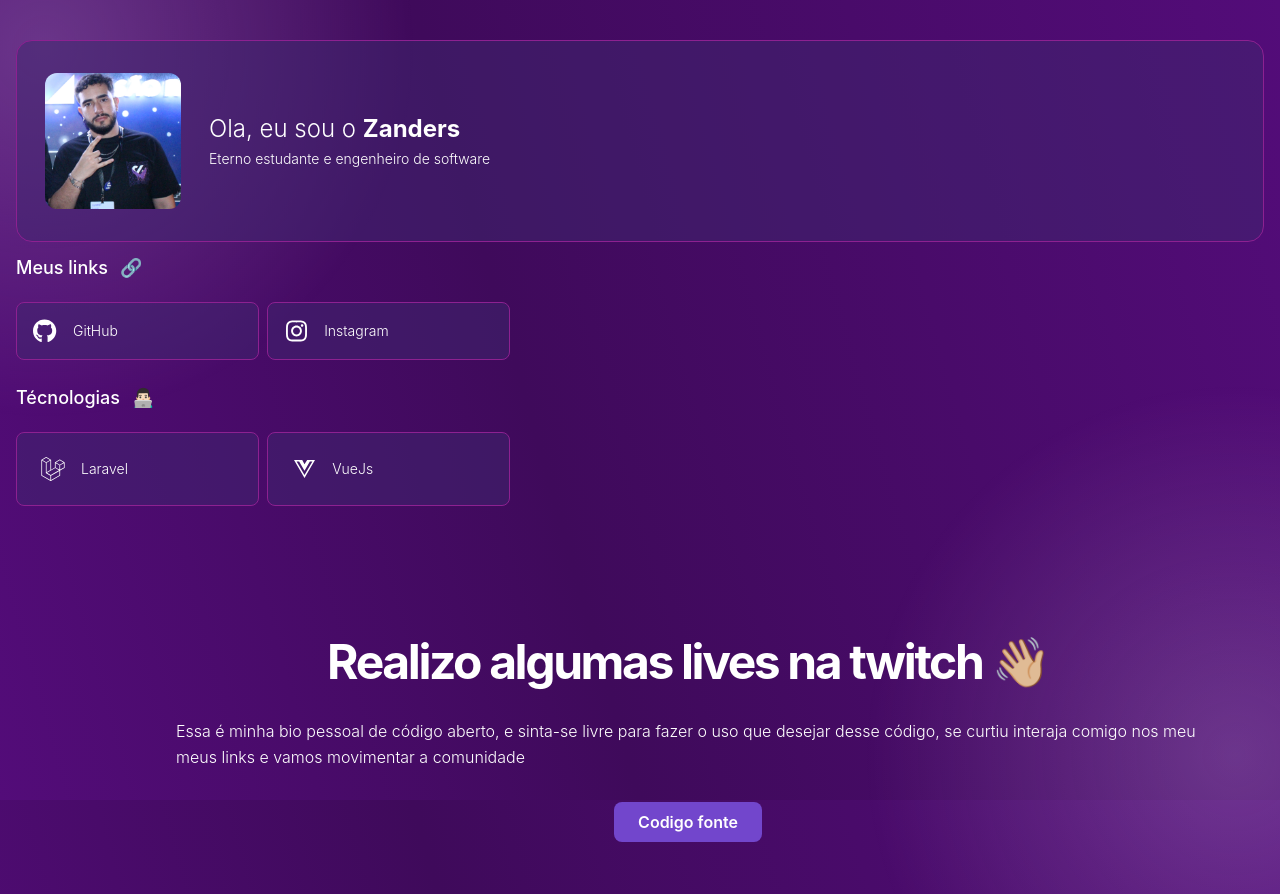
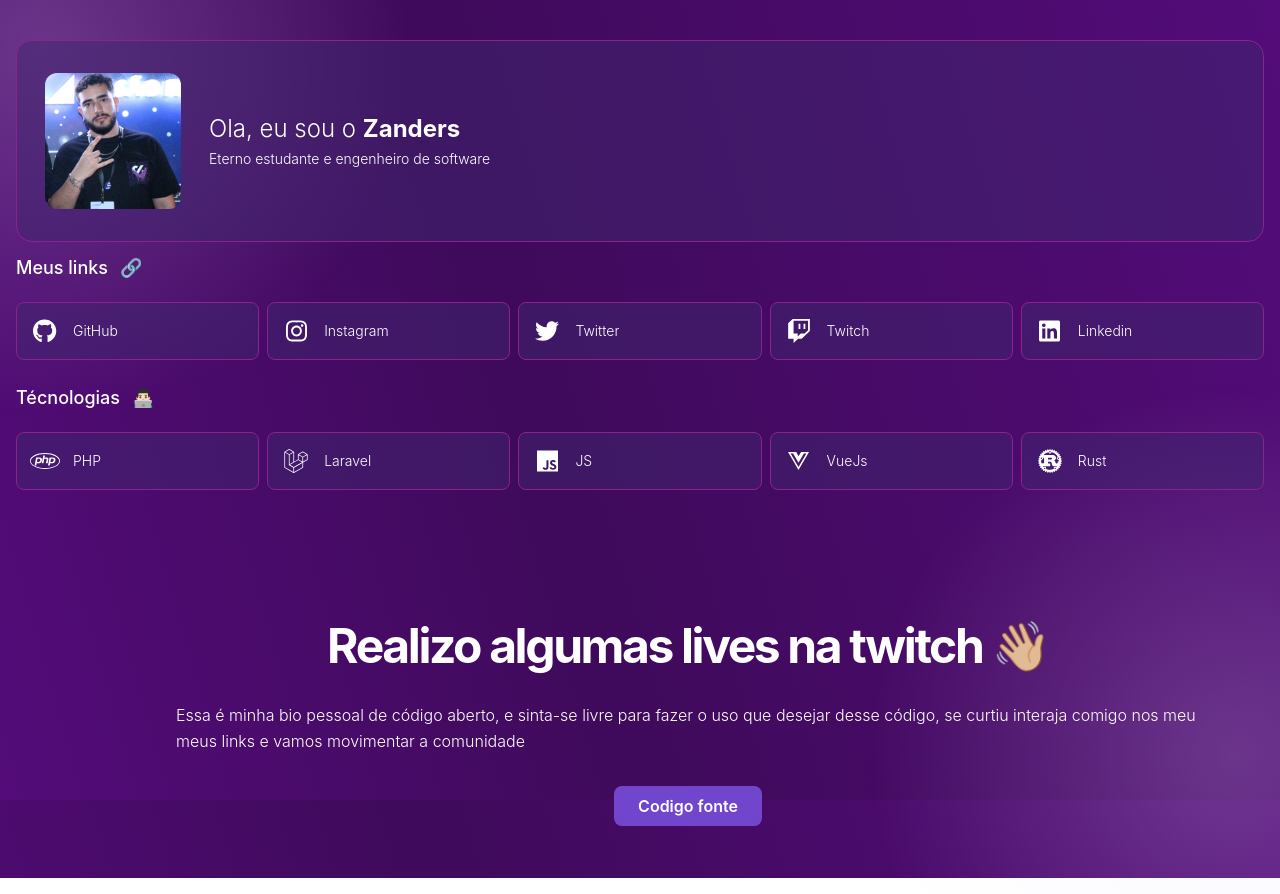
Before and after one commit to z4nder/z4nder-bio, a Nuxt app: page / in a window 1280 px wide. Built offline with nearby package versions, Linux system fonts and the light colour scheme.

Commit message:
Add new skills

```diff
--- a/components/LinksBox.vue
+++ b/components/LinksBox.vue
@@ -5,7 +5,7 @@
             <span>🔗</span>
         </Heading>
 
-        <div class="text-white grid grid-cols-4 md:grid-cols-5 gap-2">
+        <div class="text-white grid grid-cols-3 md:grid-cols-5 gap-2">
             <Card
                 v-for="link in links"
                 :key="link.label"
@@ -42,6 +42,21 @@ export default {
                     label: 'Instagram',
                     icon: 'fa-brands fa-instagram',
                     href: 'https://www.instagram.com/z4nder212/'
+                },
+                {
+                    label: 'Twitter',
+                    icon: 'fa-brands fa-twitter',
+                    href: 'https://twitter.com/z4nder212'
+                },
+                {
+                    label: 'Twitch',
+                    icon: 'fa-brands fa-twitch',
+                    href: 'https://www.twitch.tv/z4nder212'
+                },
+                {
+                    label: 'Linkedin',
+                    icon: 'fa-brands fa-linkedin',
+                    href: 'https://www.linkedin.com/in/gustavo-alexandre-052126150/'
                 }
             ]
         }
--- a/components/SkillsBox.vue
+++ b/components/SkillsBox.vue
@@ -5,14 +5,14 @@
             <span>👨🏻‍💻</span>
         </Heading>
 
-        <div class="text-white grid grid-cols-4 md:grid-cols-5 gap-2">
+        <div class="text-white grid grid-cols-3 md:grid-cols-5 gap-2">
             <Card
                 v-for="link in links"
                 :key="link.label"
                 tag="a"
                 :href="link.href"
                 target="_blank"
-                class="flex flex-col md:flex-row items-center md:space-x-3 space-y-3 md:space-y-0 rounded-lg px-5 py-5"
+                class="flex flex-col md:flex-row items-center md:space-x-3 space-y-3 md:space-y-0 rounded-lg px-3 py-3"
             >
                 <div class="flex-none flex items-center justify-center w-8 h-8">
                     <font-awesome-icon :icon="link.icon" class="text-2xl"/>
@@ -34,14 +34,29 @@
             return {
                 links: [
                     {
+                        label: 'PHP',
+                        icon: 'fa-brands fa-php',
+                        href: 'https://www.php.net/'
+                    },
+                    {
                         label: 'Laravel',
                         icon: 'fa-brands fa-laravel',
                         href: 'https://laravel.com/'
                     },
                     {
+                        label: 'JS',
+                        icon: 'fa-brands fa-js',
+                        href: 'https://www.ecma-international.org/'
+                    },
+                    {
                         label: 'VueJs',
                         icon: 'fa-brands fa-vuejs',
                         href: 'https://vuejs.org/'
+                    },
+                    {
+                        label: 'Rust',
+                        icon: 'fa-brands fa-rust',
+                        href: 'https://www.rust-lang.org/'
                     },
                 ],
             };
--- a/plugins/fontawesome.ts
+++ b/plugins/fontawesome.ts
@@ -1,10 +1,13 @@
 // For Nuxt 3
 import { library, config } from '@fortawesome/fontawesome-svg-core'
 import { FontAwesomeIcon } from '@fortawesome/vue-fontawesome'
-import { faGithub, faInstagram, faLaravel, faVuejs } from '@fortawesome/free-brands-svg-icons'
+import { faJs, faPhp, faGithub, faInstagram, faLaravel, faVuejs, faRust, faTwitter, faLinkedin, faTwitch } from '@fortawesome/free-brands-svg-icons'
 
 config.autoAddCss = false
-library.add(faGithub, faInstagram, faLaravel, faVuejs)
+library.add(
+  faGithub, faInstagram, faLaravel, faVuejs, faJs,
+  faRust, faTwitter, faLinkedin, faTwitch, faPhp
+)
 
 export default defineNuxtPlugin((nuxtApp) => {
   nuxtApp.vueApp.component('font-awesome-icon', FontAwesomeIcon)
```
